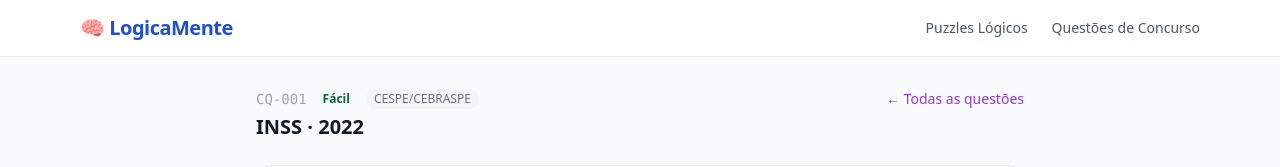
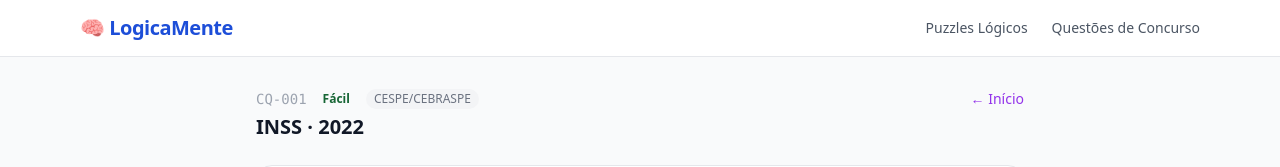
Before and after one commit to daniafonsoortega/logica, a Next.js app: page /questoes/CQ-001 in a window 1280 px wide. Shown: the top 167 px of the page. Built offline with nearby package versions, Linux system fonts and the light colour scheme.

Commit message:
feat: random challenge flow — sort instead of listing

```diff
--- a/src/app/questoes/[id]/page.tsx
+++ b/src/app/questoes/[id]/page.tsx
@@ -2,6 +2,7 @@ import { getQuestaoById, allQuestoes, NIVEL_LABELS, NIVEL_COLORS } from '@/lib/d
 import { notFound } from 'next/navigation'
 import Link from 'next/link'
 import QuestaoGame from '@/components/questao/QuestaoGame'
+import ProximaQuestao from '@/components/questao/ProximaQuestao'
 
 export async function generateStaticParams() {
   return allQuestoes.map(q => ({ id: q.id }))
@@ -27,11 +28,16 @@ export default async function QuestaoPage({ params }: { params: Promise<{ id: st
           </div>
           <h1 className="text-xl font-bold text-gray-900">{questao.orgao} · {questao.ano}</h1>
         </div>
-        <Link href="/questoes" className="text-sm text-purple-600 hover:underline whitespace-nowrap">
-          ← Todas as questões
+        <Link href="/" className="text-sm text-purple-600 hover:underline whitespace-nowrap">
+          ← Início
         </Link>
       </div>
+
       <QuestaoGame questao={questao} />
+
+      <div className="flex justify-center pt-2">
+        <ProximaQuestao currentId={questao.id} />
+      </div>
     </div>
   )
 }
```
